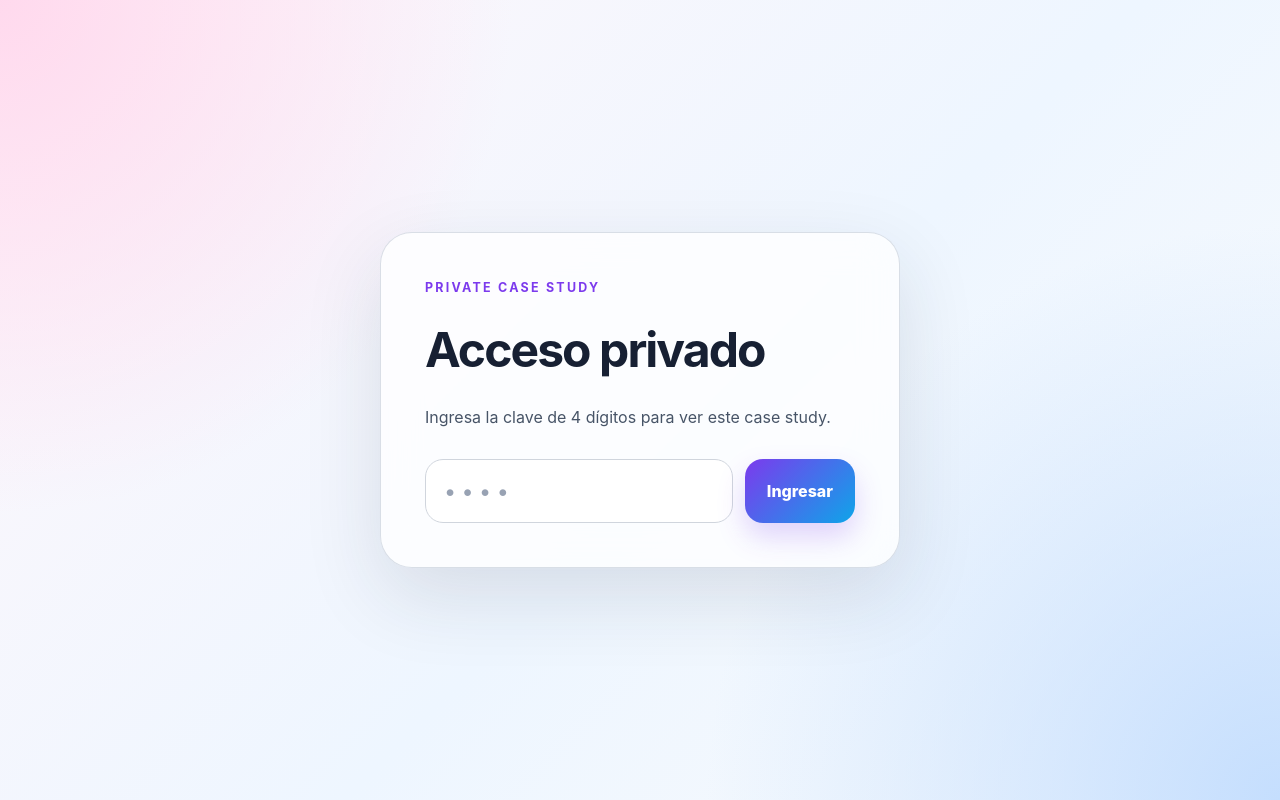
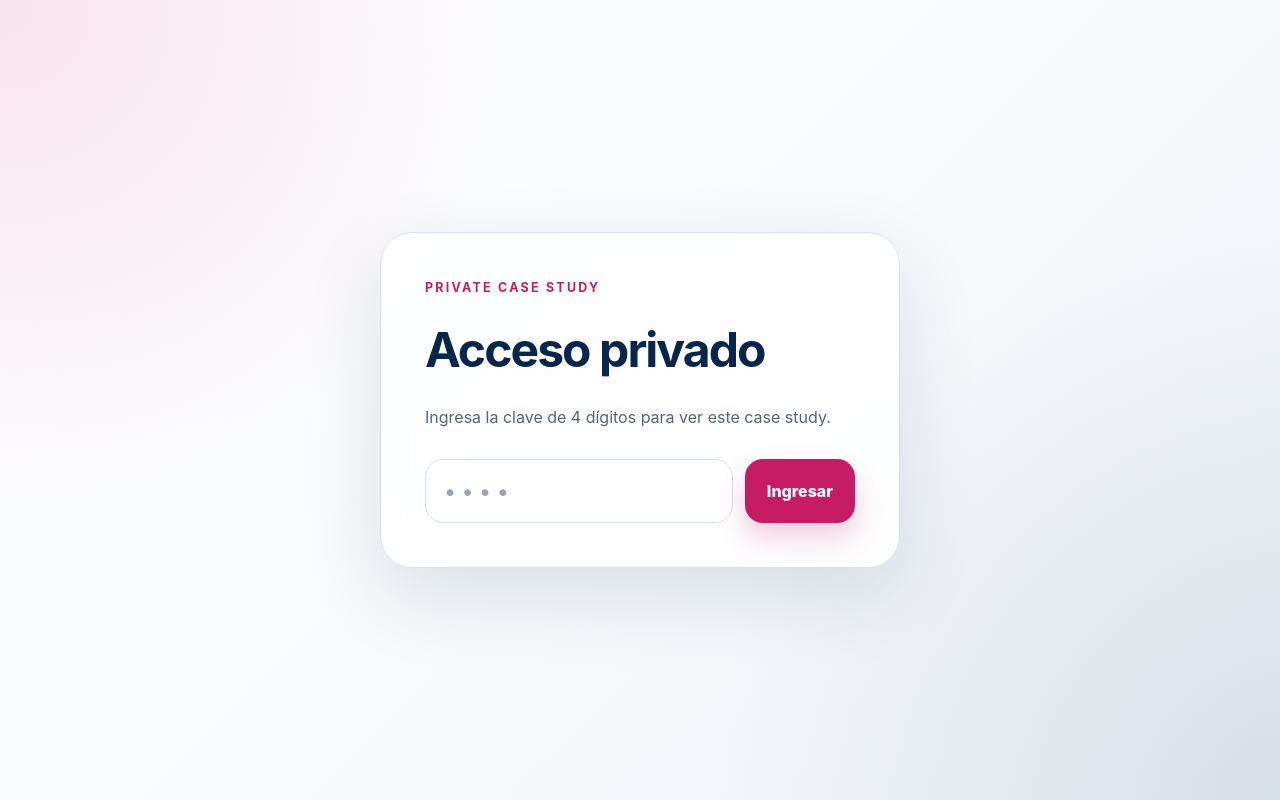
Before and after one commit to alissaov/alissa-website, a React (Vite) app: page /projects/oma-carga in a window 1280 px wide. Built offline with nearby package versions, Linux system fonts and the light colour scheme.

Commit message:
Update OmaCarga.css

```diff
--- a/src/pages/OmaCarga.css
+++ b/src/pages/OmaCarga.css
@@ -1,6 +1,6 @@
 .oma-page {
   background: #f7f9fc;
-  color: #101828;
+  color: #08264a;
   min-height: 100vh;
   font-family: Inter, Arial, sans-serif;
 }
@@ -8,9 +8,10 @@
 .oma-hero {
   padding: 96px 10% 72px;
   background:
-    radial-gradient(circle at top right, rgba(14, 165, 233, 0.24), transparent 34%),
-    linear-gradient(135deg, #061b3a 0%, #0a2a5c 100%);
-  color: white;
+    radial-gradient(circle at top right, rgba(198, 28, 100, 0.12), transparent 34%),
+    linear-gradient(135deg, #ffffff 0%, #f7f9fc 58%, #eef3f8 100%);
+  color: #08264a;
+  border-bottom: 1px solid #d8e0ea;
 }
 
 .oma-eyebrow {
@@ -18,7 +19,7 @@
   letter-spacing: 0.16em;
   font-size: 0.78rem;
   font-weight: 700;
-  color: #7dd3fc;
+  color: #c61c64;
   margin-bottom: 16px;
 }
 
@@ -26,13 +27,14 @@
   font-size: clamp(3rem, 8vw, 6rem);
   line-height: 0.95;
   margin: 0;
+  color: #08264a;
 }
 
 .oma-subtitle {
   max-width: 760px;
   font-size: 1.25rem;
   line-height: 1.7;
-  color: #dbeafe;
+  color: #52657a;
   margin-top: 24px;
 }
 
@@ -44,11 +46,13 @@
 }
 
 .oma-tags span {
-  border: 1px solid rgba(255, 255, 255, 0.25);
-  background: rgba(255, 255, 255, 0.08);
+  border: 1px solid #d8e0ea;
+  background: white;
+  color: #08264a;
   padding: 10px 14px;
   border-radius: 999px;
   font-size: 0.92rem;
+  box-shadow: 0 10px 24px rgba(8, 38, 74, 0.06);
 }
 
 .oma-section,
@@ -60,13 +64,13 @@
 .oma-outcome h2 {
   font-size: clamp(2rem, 4vw, 3rem);
   margin: 0 0 28px;
-  color: #061b3a;
+  color: #08264a;
 }
 
 .oma-section p,
 .oma-outcome p {
   max-width: 920px;
-  color: #475467;
+  color: #52657a;
   font-size: 1.08rem;
   line-height: 1.8;
 }
@@ -83,10 +87,10 @@
 
 .oma-card {
   background: white;
-  border: 1px solid #e5e7eb;
+  border: 1px solid #d8e0ea;
   border-radius: 24px;
   padding: 24px;
-  box-shadow: 0 18px 40px rgba(16, 24, 40, 0.06);
+  box-shadow: 0 18px 40px rgba(8, 38, 74, 0.06);
 }
 
 .oma-card p {
@@ -99,15 +103,16 @@
   margin: 0;
   font-size: 1.1rem;
   line-height: 1.4;
+  color: #08264a;
 }
 
 .oma-highlight {
-  background: #eef6ff;
+  background: #fff7fb;
 }
 
 .oma-big-text {
   font-size: 1.35rem !important;
-  color: #061b3a !important;
+  color: #08264a !important;
   font-weight: 600;
 }
 
@@ -122,11 +127,11 @@
 
 .oma-list li {
   background: white;
-  border-left: 4px solid #0ea5e9;
+  border-left: 4px solid #c61c64;
   padding: 16px 18px;
   border-radius: 14px;
   color: #344054;
-  box-shadow: 0 10px 24px rgba(16, 24, 40, 0.05);
+  box-shadow: 0 10px 24px rgba(8, 38, 74, 0.05);
 }
 
 .oma-modules {
@@ -137,12 +142,14 @@
 }
 
 .oma-modules div {
-  background: #061b3a;
-  color: white;
+  background: white;
+  color: #08264a;
+  border: 1px solid #d8e0ea;
   padding: 24px;
   border-radius: 22px;
   font-weight: 700;
   font-size: 1.05rem;
+  box-shadow: 0 18px 40px rgba(8, 38, 74, 0.06);
 }
 
 .oma-decisions {
@@ -153,10 +160,10 @@
 
 .oma-decisions article {
   background: white;
-  border: 1px solid #e5e7eb;
+  border: 1px solid #d8e0ea;
   border-radius: 24px;
   padding: 28px;
-  box-shadow: 0 18px 40px rgba(16, 24, 40, 0.06);
+  box-shadow: 0 18px 40px rgba(8, 38, 74, 0.06);
 }
 
 .oma-decisions span {
@@ -166,15 +173,15 @@
   align-items: center;
   justify-content: center;
   border-radius: 50%;
-  background: #dbeafe;
-  color: #075985;
+  background: #f9dce9;
+  color: #c61c64;
   font-weight: 800;
   margin-bottom: 18px;
 }
 
 .oma-decisions h3 {
   margin: 0 0 10px;
-  color: #061b3a;
+  color: #08264a;
 }
 
 .oma-decisions p {
@@ -183,7 +190,7 @@
 }
 
 .oma-outcome {
-  background: #061b3a;
+  background: #08264a;
   color: white;
 }
 
@@ -201,11 +208,107 @@
 
 .oma-skills span {
   background: rgba(255, 255, 255, 0.1);
-  color: #e0f2fe;
+  color: #ffffff;
   border: 1px solid rgba(255, 255, 255, 0.18);
   padding: 10px 14px;
   border-radius: 999px;
   font-size: 0.92rem;
+}
+
+/* Pantalla de clave */
+.oma-lock-page {
+  min-height: 100vh;
+  width: 100%;
+  display: flex;
+  align-items: center;
+  justify-content: center;
+  padding: 32px;
+  background:
+    radial-gradient(circle at top left, rgba(198, 28, 100, 0.12), transparent 34%),
+    radial-gradient(circle at bottom right, rgba(8, 38, 74, 0.1), transparent 38%),
+    linear-gradient(135deg, #ffffff 0%, #f7f9fc 55%, #eef3f8 100%);
+  color: #08264a;
+  font-family: Inter, Arial, sans-serif;
+}
+
+.oma-lock-card {
+  width: 100%;
+  max-width: 520px;
+  text-align: left;
+  background: rgba(255, 255, 255, 0.82);
+  border: 1px solid #d8e0ea;
+  border-radius: 32px;
+  padding: 44px;
+  box-shadow: 0 28px 80px rgba(8, 38, 74, 0.12);
+  backdrop-filter: blur(18px);
+}
+
+.oma-lock-card h1 {
+  font-size: 3rem;
+  margin: 0 0 18px;
+  color: #08264a;
+  letter-spacing: -0.04em;
+}
+
+.oma-lock-card p {
+  color: #52657a;
+  line-height: 1.7;
+}
+
+.oma-lock-page .oma-eyebrow {
+  color: #c61c64;
+  letter-spacing: 0.18em;
+}
+
+.oma-lock-form {
+  display: flex;
+  gap: 12px;
+  margin-top: 28px;
+}
+
+.oma-lock-form input {
+  flex: 1;
+  min-width: 0;
+  border: 1px solid #d8e0ea;
+  background: white;
+  color: #08264a;
+  border-radius: 18px;
+  padding: 15px 18px;
+  font-size: 1.35rem;
+  letter-spacing: 0.25em;
+  outline: none;
+}
+
+.oma-lock-form input:focus {
+  border-color: #c61c64;
+  box-shadow: 0 0 0 4px rgba(198, 28, 100, 0.12);
+}
+
+.oma-lock-form input::placeholder {
+  color: #98a2b3;
+}
+
+.oma-lock-form button {
+  border: none;
+  background: #c61c64;
+  color: white;
+  border-radius: 18px;
+  padding: 15px 22px;
+  font-weight: 800;
+  cursor: pointer;
+  box-shadow: 0 14px 28px rgba(198, 28, 100, 0.22);
+}
+
+.oma-lock-form button:hover {
+  transform: translateY(-1px);
+  background: #a91452;
+  box-shadow: 0 18px 34px rgba(198, 28, 100, 0.28);
+}
+
+.oma-lock-error {
+  margin-top: 16px;
+  color: #dc2626 !important;
+  font-weight: 700;
 }
 
 @media (max-width: 900px) {
@@ -224,101 +327,6 @@
   }
 }
 
-/* Pantalla de clave */
-.oma-lock-page {
-  min-height: 100vh;
-  width: 100%;
-  display: flex;
-  align-items: center;
-  justify-content: center;
-  padding: 32px;
-  background:
-    radial-gradient(circle at top left, rgba(255, 214, 236, 0.9), transparent 34%),
-    radial-gradient(circle at bottom right, rgba(191, 219, 254, 0.9), transparent 38%),
-    linear-gradient(135deg, #fff7fb 0%, #eef6ff 55%, #f8fafc 100%);
-  color: #172033;
-  font-family: Inter, Arial, sans-serif;
-}
-
-.oma-lock-card {
-  width: 100%;
-  max-width: 520px;
-  text-align: left;
-  background: rgba(255, 255, 255, 0.78);
-  border: 1px solid rgba(148, 163, 184, 0.35);
-  border-radius: 32px;
-  padding: 44px;
-  box-shadow: 0 28px 80px rgba(30, 41, 59, 0.12);
-  backdrop-filter: blur(18px);
-}
-
-.oma-lock-card h1 {
-  font-size: 3rem;
-  margin: 0 0 18px;
-  color: #172033;
-  letter-spacing: -0.04em;
-}
-
-.oma-lock-card p {
-  color: #475467;
-  line-height: 1.7;
-}
-
-.oma-lock-page .oma-eyebrow {
-  color: #7c3aed;
-  letter-spacing: 0.18em;
-}
-
-.oma-lock-form {
-  display: flex;
-  gap: 12px;
-  margin-top: 28px;
-}
-
-.oma-lock-form input {
-  flex: 1;
-  min-width: 0;
-  border: 1px solid #d0d5dd;
-  background: white;
-  color: #172033;
-  border-radius: 18px;
-  padding: 15px 18px;
-  font-size: 1.35rem;
-  letter-spacing: 0.25em;
-  outline: none;
-}
-
-.oma-lock-form input:focus {
-  border-color: #a78bfa;
-  box-shadow: 0 0 0 4px rgba(167, 139, 250, 0.18);
-}
-
-.oma-lock-form input::placeholder {
-  color: #98a2b3;
-}
-
-.oma-lock-form button {
-  border: none;
-  background: linear-gradient(135deg, #7c3aed 0%, #0ea5e9 100%);
-  color: white;
-  border-radius: 18px;
-  padding: 15px 22px;
-  font-weight: 800;
-  cursor: pointer;
-  box-shadow: 0 14px 28px rgba(124, 58, 237, 0.22);
-}
-
-.oma-lock-form button:hover {
-  transform: translateY(-1px);
-  box-shadow: 0 18px 34px rgba(124, 58, 237, 0.28);
-}
-
-.oma-lock-error {
-  margin-top: 16px;
-  color: #dc2626 !important;
-  font-weight: 700;
-}
-
 @media (max-width: 600px) {
   .oma-lock-form {
     flex-direction: column;
```
